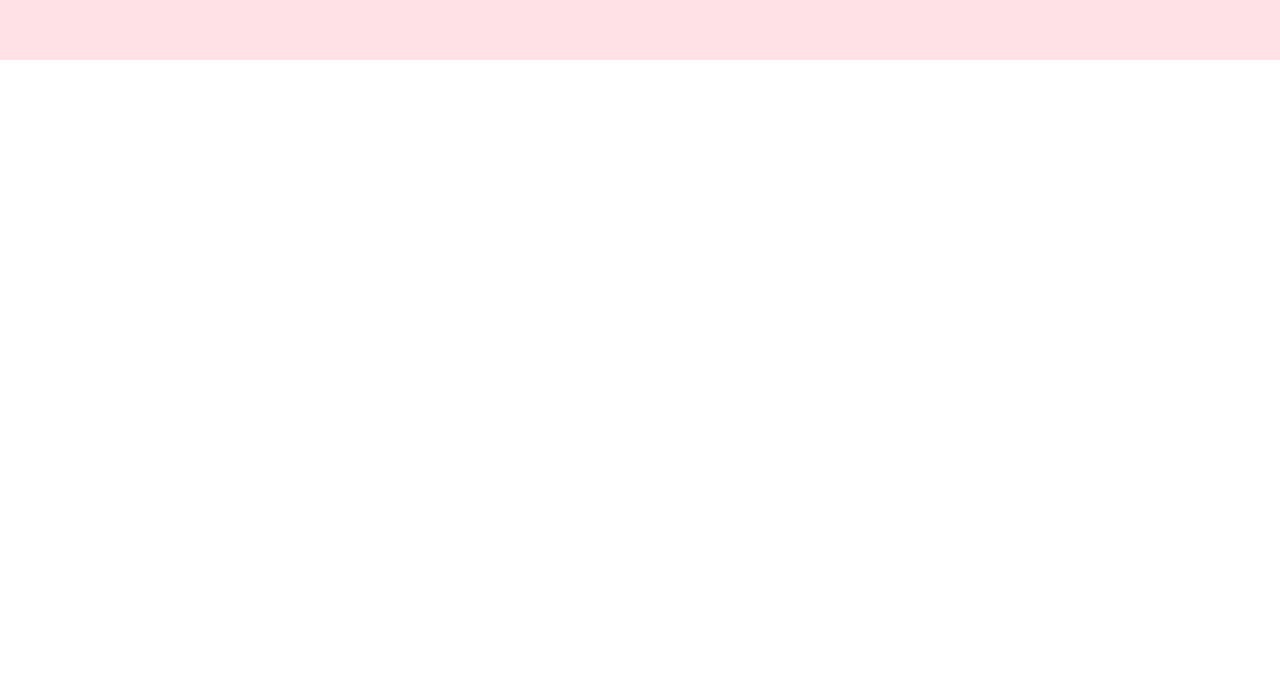
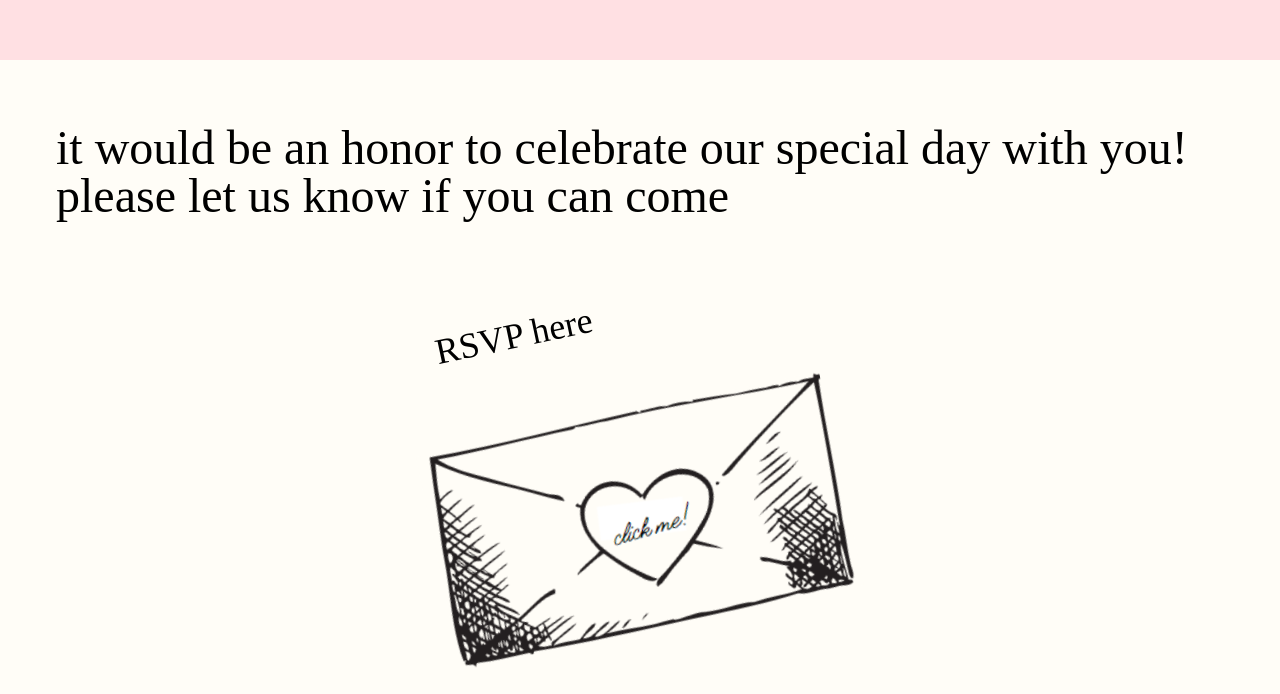
Before and after one commit to jigolaurito93/PoAndJoWedding, a React (Vite) app: page / in a window 1280 px wide. Shown: the part 2919-3613 px from the top of the page. Before the commit the page ends 2979 px from the top, so only its background shows below. Built offline with nearby package versions, Linux system fonts and the light colour scheme; a web font is replaced by a local one.

Commit message:
rsvp section structure

```diff
--- /dev/null
+++ b/src/components/Rsvp.jsx
@@ -0,0 +1,32 @@
+import React from "react";
+import envelope from "../assets/envelope1.png";
+import arrow from "../assets/arrow.png";
+
+export default function Rsvp() {
+  return (
+    <div className="px-14 py-16 flex justify-center w-full" id="rsvp">
+      <div className="flex flex-col gap-24 justify-center items-center relative">
+        <h3 className="text-5xl">
+          it would be an honor to celebrate our special day with you! please let
+          us know if you can come
+        </h3>
+        <div>
+          <div className="flex justify-start mb-14">
+            <h5 className="text-4xl -rotate-12">RSVP here</h5>
+            <img src={arrow} alt="" className=" rotate-90 w-1/4 hidden" />
+          </div>
+          <a
+            href="https://withjoy.com/poloandjoie/rsvp"
+            className="hover:shadow-2xl shadow-purple-800 w-3/4"
+          >
+            <img
+              src={envelope}
+              alt=""
+              className="-rotate-12 hover:rotate-2 duration-300 hover:scale-110"
+            />
+          </a>
+        </div>
+      </div>
+    </div>
+  );
+}
--- a/src/index.css
+++ b/src/index.css
@@ -19,7 +19,8 @@
 
 h1,
 h2,
-h3 {
+h3,
+h5 {
   @apply font-parisienne;
 }
 
@@ -61,3 +62,7 @@ li {
 #navbar {
   background-color: #ffe0e3;
 }
+
+#rsvp {
+  background-color: #fffdf7;
+}
--- a/src/views/Home.jsx
+++ b/src/views/Home.jsx
@@ -4,6 +4,7 @@ import DateAndVenue from "../components/Venue";
 import FillerFlowers from "../components/FillerFlowers";
 import Program from "../components/Program";
 import Navbar from "../components/Navbar";
+import Rsvp from "../components/Rsvp";
 
 function Home() {
   return (
@@ -13,6 +14,7 @@ function Home() {
       <DateAndVenue />
       <FillerFlowers />
       <Program />
+      <Rsvp />
     </div>
   );
 }
```
Also changed, not shown: src/assets/arrow.png (added), src/assets/envelope1.png (added).
